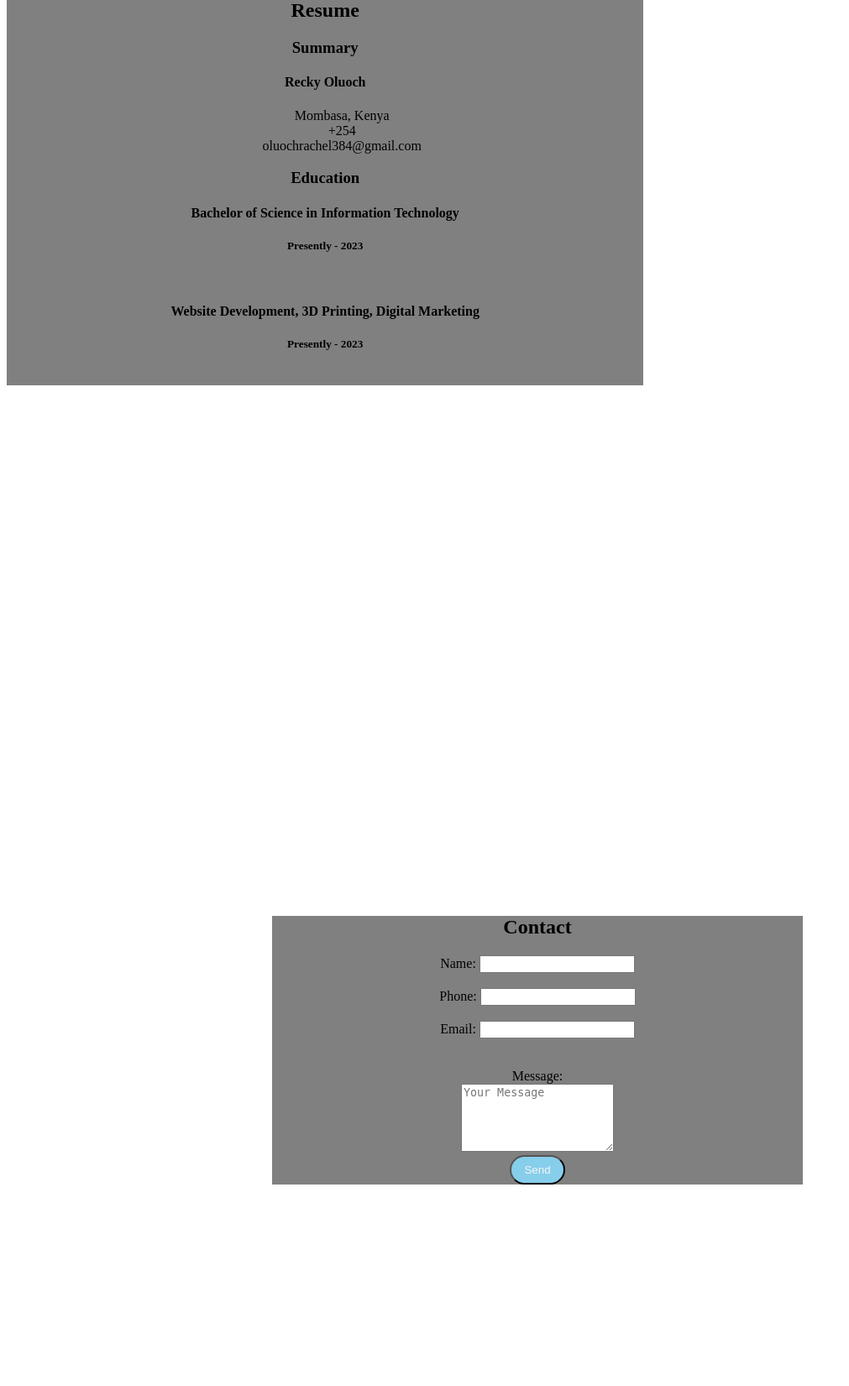
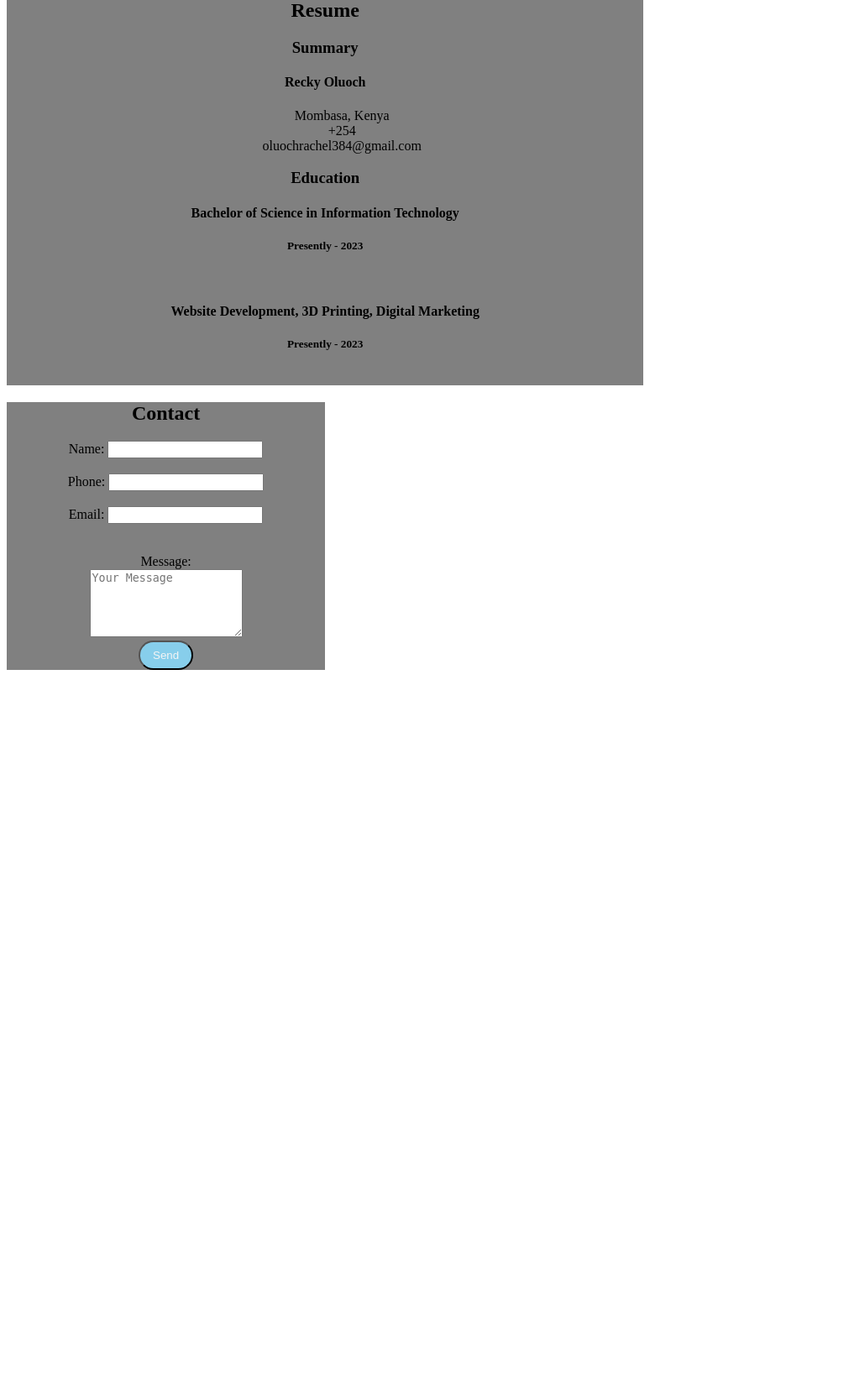
Before and after one commit to Reckie02/O_Rachel.github.io, a PHP site: page / in a window 1280 px wide. Shown: the part 2521-4172 px from the top of the page at 84% size, without its empty margins (0-1011 px from the left). After the commit the page ends 3319 px from the top, so only its background shows below. Run offline with PHP 8.4, Linux system fonts and the light colour scheme.

Commit message:
Update style.css

```diff
--- a/style.css
+++ b/style.css
@@ -141,15 +141,17 @@ color: black;
 
 /* resume */
 .resume {
+	text-align:center;
 	width:60%;
 	background-color: gray;
 }
 
 /* contact */
  .contact{
+	 text-align:center;
  	background: gray;
-	 width:50%;
-	 margin: 50% auto;
+	 width:30%;
+/* 	 margin: 50% auto; */
 
  }
 
```
